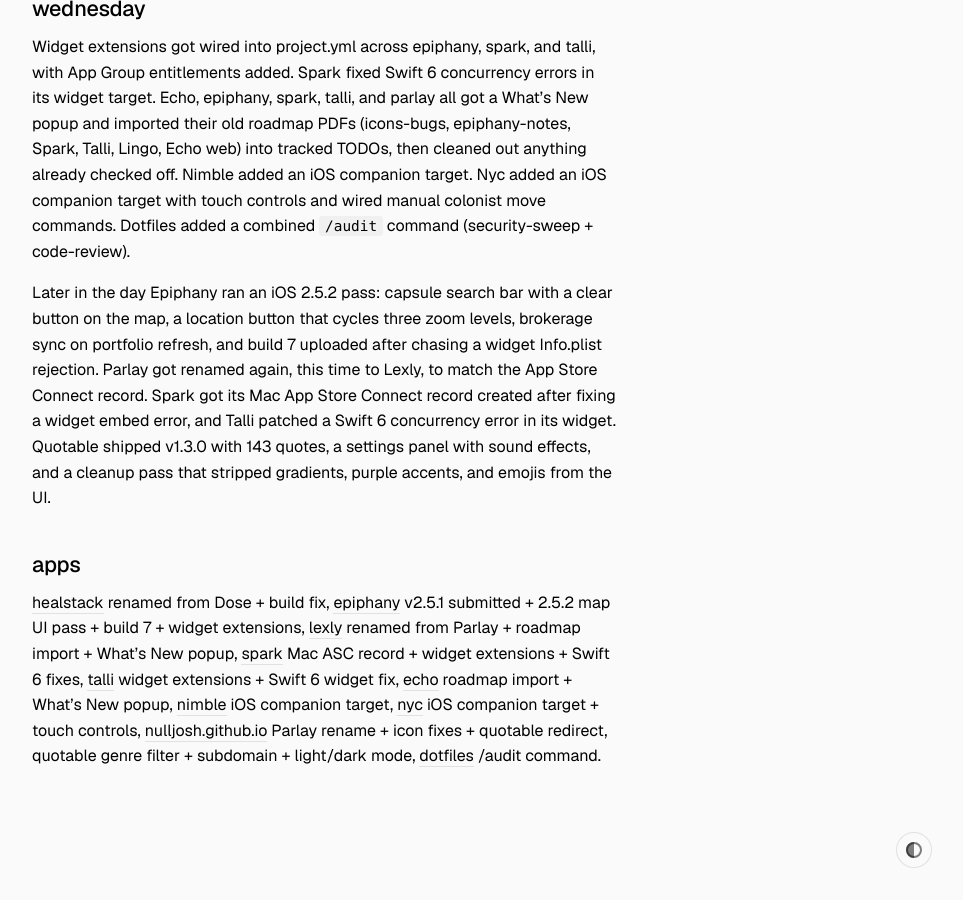
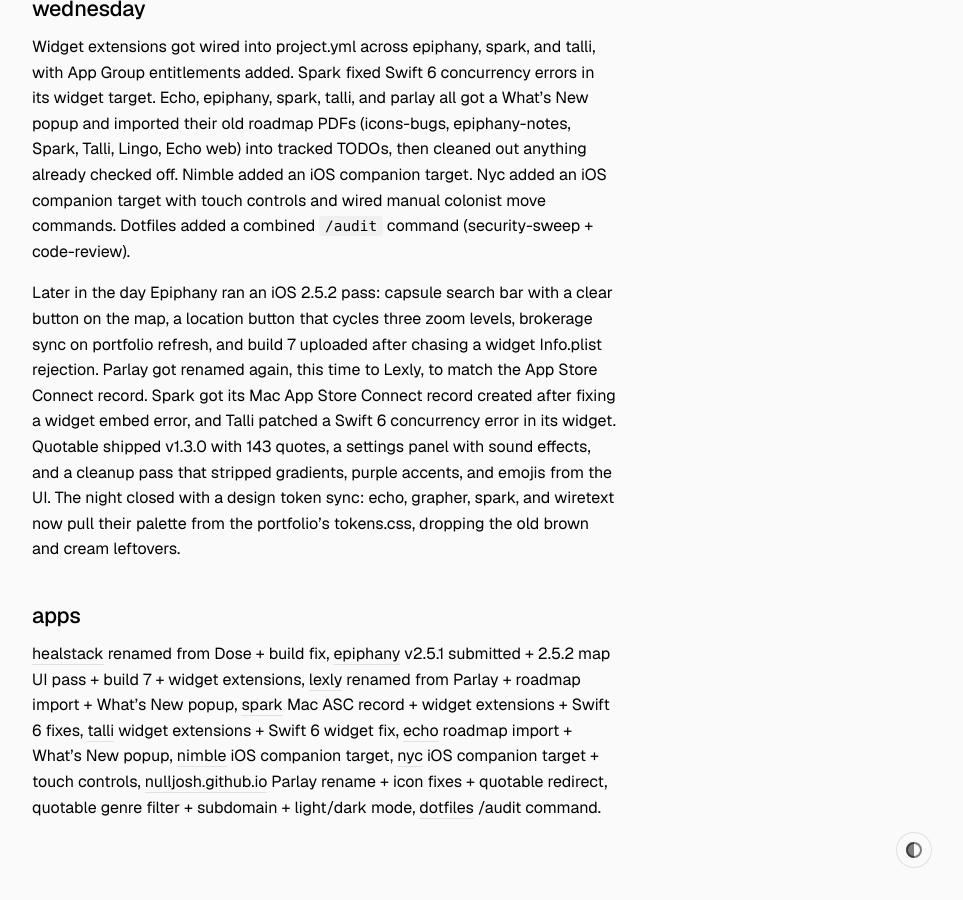
Before and after one commit to nulljosh/inkpress, a Jekyll site: the page built from _posts/2026-07-03-week.md, in a window 1280 px wide and 900 px high, scrolled down 1126 px. Shown: the whole window, without its empty margins (316-1279 px from the left). Built offline with Jekyll 4.4.1, drawn with Linux system fonts in a browser that asks for light colours.

Commit message:
journal: token sync note for 2026-07-01
Co-Authored-By: Claude Fable 5 <noreply@anthropic.com>

```diff
--- a/_posts/2026-07-03-week.md
+++ b/_posts/2026-07-03-week.md
@@ -17,7 +17,7 @@ Dose renamed to Healstack and fixed a duplicate build output bug in xcodegen. Ep
 
 Widget extensions got wired into project.yml across epiphany, spark, and talli, with App Group entitlements added. Spark fixed Swift 6 concurrency errors in its widget target. Echo, epiphany, spark, talli, and parlay all got a What's New popup and imported their old roadmap PDFs (icons-bugs, epiphany-notes, Spark, Talli, Lingo, Echo web) into tracked TODOs, then cleaned out anything already checked off. Nimble added an iOS companion target. Nyc added an iOS companion target with touch controls and wired manual colonist move commands. Dotfiles added a combined `/audit` command (security-sweep + code-review).
 
-Later in the day Epiphany ran an iOS 2.5.2 pass: capsule search bar with a clear button on the map, a location button that cycles three zoom levels, brokerage sync on portfolio refresh, and build 7 uploaded after chasing a widget Info.plist rejection. Parlay got renamed again, this time to Lexly, to match the App Store Connect record. Spark got its Mac App Store Connect record created after fixing a widget embed error, and Talli patched a Swift 6 concurrency error in its widget. Quotable shipped v1.3.0 with 143 quotes, a settings panel with sound effects, and a cleanup pass that stripped gradients, purple accents, and emojis from the UI.
+Later in the day Epiphany ran an iOS 2.5.2 pass: capsule search bar with a clear button on the map, a location button that cycles three zoom levels, brokerage sync on portfolio refresh, and build 7 uploaded after chasing a widget Info.plist rejection. Parlay got renamed again, this time to Lexly, to match the App Store Connect record. Spark got its Mac App Store Connect record created after fixing a widget embed error, and Talli patched a Swift 6 concurrency error in its widget. Quotable shipped v1.3.0 with 143 quotes, a settings panel with sound effects, and a cleanup pass that stripped gradients, purple accents, and emojis from the UI. The night closed with a design token sync: echo, grapher, spark, and wiretext now pull their palette from the portfolio's tokens.css, dropping the old brown and cream leftovers.
 
 ## apps
 
```
Also changed, not shown: 2 other files.
